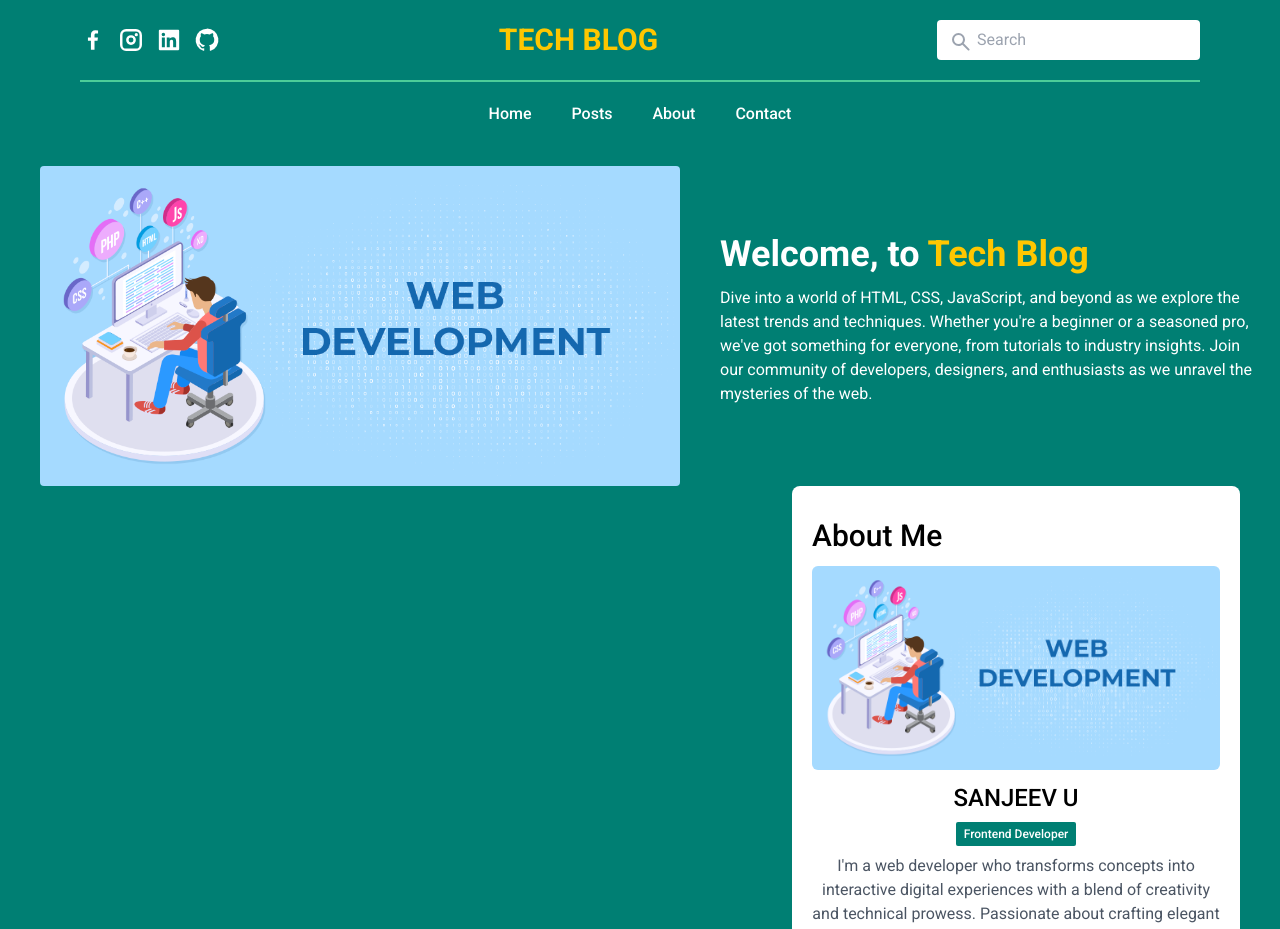
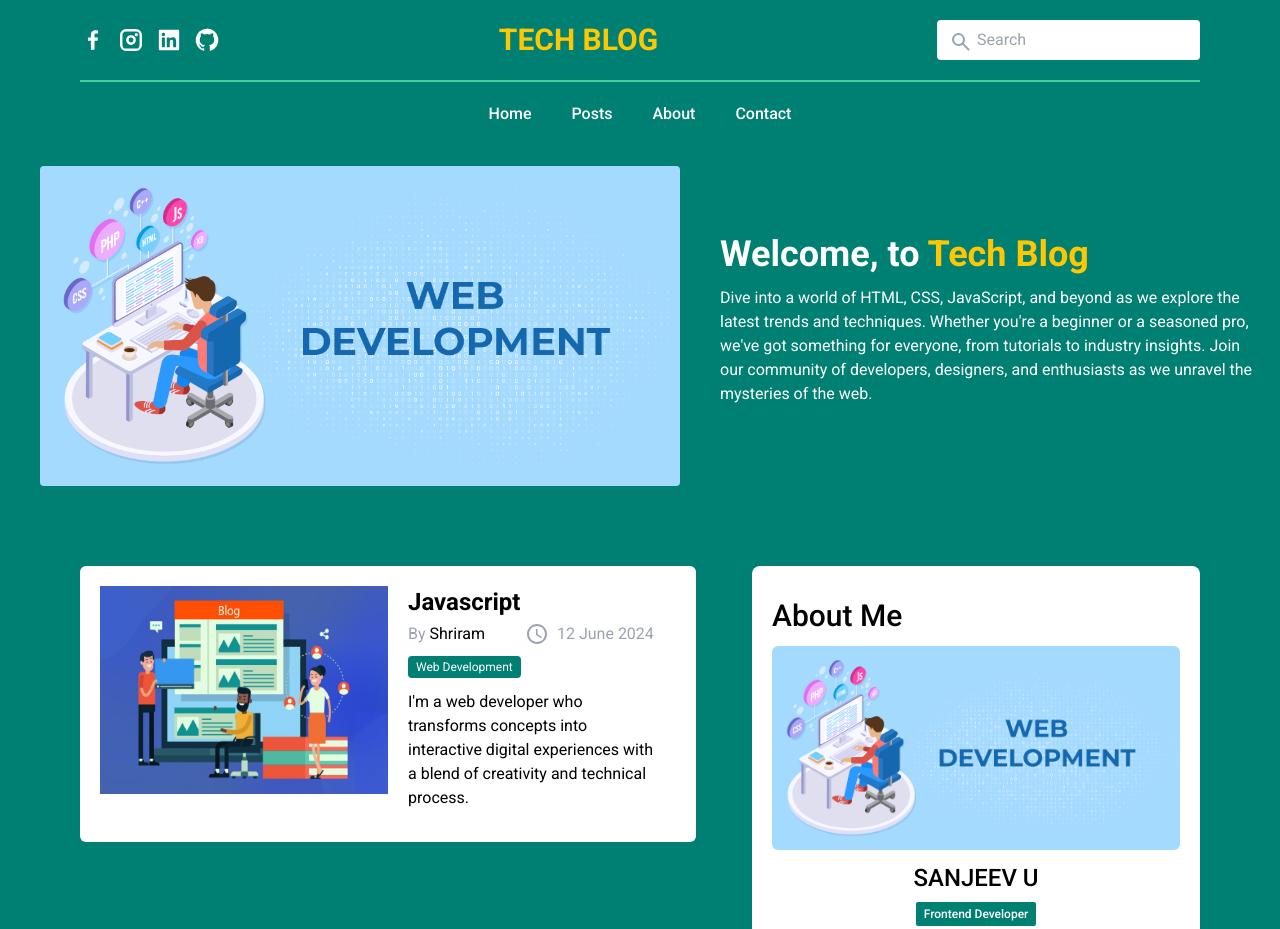
Before and after one commit to san1234100/tech-blog, a React (Vite) app: page / in a window 1280 px wide. Shown: the top 929 px of the page. Built offline with nearby package versions, Linux system fonts and the light colour scheme.

Commit message:
design: postcard

```diff
--- a/src/App.jsx
+++ b/src/App.jsx
@@ -1,6 +1,7 @@
 import AboutMe from "./components/AboutMe"
 import Hero from "./components/Hero"
 import Nav from "./components/Nav"
+import Posts from "./components/Posts"
 import TheHeader from "./components/TheHeader"
 
 function App() {
@@ -10,7 +11,11 @@ function App() {
      <div className="h-0.5 bg-lightBlue mx-20"></div>
      <Nav/>
      <Hero/>
+     <div className="mt-20 px-20 flex justify-around">
+      <Posts/>
      <AboutMe/>
+     </div>
+
     </>
   )
 }
--- a/src/components/AboutMe.jsx
+++ b/src/components/AboutMe.jsx
@@ -1,6 +1,6 @@
 const AboutMe = () => {
     return (
-        <div className="bg-white select-none p-5 rounded-lg max-w-md ms-auto me-10">
+        <div className="bg-white select-none p-5 rounded-lg max-w-md ms-auto">
              <div className="text-3xl font-medium py-3">About Me</div>
              <img src="./src/assets/images/web-development1.png" className="w-full rounded-md" alt="" />
              <h1 className="text-center text-2xl font-medium pt-3">SANJEEV U</h1>
@@ -13,7 +13,7 @@ const AboutMe = () => {
                 {/* card 1 - instagram */}
                 <div className="flex items-center space-x-3">
                    <div className="w-16 h-16 bg-[#833AB4] rounded-md text-white flex items-center justify-center">
-                   <svg xmlns="http://www.w3.org/2000/svg" width="32" height="32" viewBox="0 0 256 256" className="cursor-pointer hover:text-midyellow"><path fill="currentColor" d="M128 80a48 48 0 1 0 48 48a48.05 48.05 0 0 0-48-48m0 72a24 24 0 1 1 24-24a24 24 0 0 1-24 24m48-132H80a60.07 60.07 0 0 0-60 60v96a60.07 60.07 0 0 0 60 60h96a60.07 60.07 0 0 0 60-60V80a60.07 60.07 0 0 0-60-60m36 156a36 36 0 0 1-36 36H80a36 36 0 0 1-36-36V80a36 36 0 0 1 36-36h96a36 36 0 0 1 36 36ZM196 76a16 16 0 1 1-16-16a16 16 0 0 1 16 16"/></svg>
+                   <svg xmlns="http://www.w3.org/2000/svg" width="32" height="32" viewBox="0 0 256 256"><path fill="currentColor" d="M128 80a48 48 0 1 0 48 48a48.05 48.05 0 0 0-48-48m0 72a24 24 0 1 1 24-24a24 24 0 0 1-24 24m48-132H80a60.07 60.07 0 0 0-60 60v96a60.07 60.07 0 0 0 60 60h96a60.07 60.07 0 0 0 60-60V80a60.07 60.07 0 0 0-60-60m36 156a36 36 0 0 1-36 36H80a36 36 0 0 1-36-36V80a36 36 0 0 1 36-36h96a36 36 0 0 1 36 36ZM196 76a16 16 0 1 1-16-16a16 16 0 0 1 16 16"/></svg>
                    </div>
                    <p className="font-normal text-lg">Instagram</p>
                 </div>
@@ -26,7 +26,7 @@ const AboutMe = () => {
                   {/* card 3 - facebook */}
                   <div className="flex items-center space-x-3">
                    <div className="w-16 h-16 bg-[#1877F2] rounded-md text-white flex items-center justify-center">
-                   <svg xmlns="http://www.w3.org/2000/svg" width="32" height="32" viewBox="0 0 24 24" className="cursor-pointer hover:text-midyellow"><path fill="currentColor" d="M13.397 20.997v-8.196h2.765l.411-3.209h-3.176V7.548c0-.926.258-1.56 1.587-1.56h1.684V3.127A22.336 22.336 0 0 0 14.201 3c-2.444 0-4.122 1.492-4.122 4.231v2.355H7.332v3.209h2.753v8.202z"/></svg>
+                   <svg xmlns="http://www.w3.org/2000/svg" width="32" height="32" viewBox="0 0 24 24"><path fill="currentColor" d="M13.397 20.997v-8.196h2.765l.411-3.209h-3.176V7.548c0-.926.258-1.56 1.587-1.56h1.684V3.127A22.336 22.336 0 0 0 14.201 3c-2.444 0-4.122 1.492-4.122 4.231v2.355H7.332v3.209h2.753v8.202z"/></svg>
                    </div>
                    <p className="font-normal text-lg">Facebook</p>
                 </div>
@@ -46,7 +46,7 @@ const AboutMe = () => {
                    {/* card 6 - linkedin */}
                    <div className="flex items-center space-x-3">
                    <div className="w-16 h-16 bg-[#0077b5] rounded-md text-white flex items-center justify-center">
-                   <svg xmlns="http://www.w3.org/2000/svg" width="32" height="32" viewBox="0 0 1024 1024" className="cursor-pointer hover:text-midyellow"><path fill="currentColor" d="M880 112H144c-17.7 0-32 14.3-32 32v736c0 17.7 14.3 32 32 32h736c17.7 0 32-14.3 32-32V144c0-17.7-14.3-32-32-32M349.3 793.7H230.6V411.9h118.7zm-59.3-434a68.8 68.8 0 1 1 68.8-68.8c-.1 38-30.9 68.8-68.8 68.8m503.7 434H675.1V608c0-44.3-.8-101.2-61.7-101.2c-61.7 0-71.2 48.2-71.2 98v188.9H423.7V411.9h113.8v52.2h1.6c15.8-30 54.5-61.7 112.3-61.7c120.2 0 142.3 79.1 142.3 181.9z"/></svg>
+                   <svg xmlns="http://www.w3.org/2000/svg" width="32" height="32" viewBox="0 0 1024 1024"><path fill="currentColor" d="M880 112H144c-17.7 0-32 14.3-32 32v736c0 17.7 14.3 32 32 32h736c17.7 0 32-14.3 32-32V144c0-17.7-14.3-32-32-32M349.3 793.7H230.6V411.9h118.7zm-59.3-434a68.8 68.8 0 1 1 68.8-68.8c-.1 38-30.9 68.8-68.8 68.8m503.7 434H675.1V608c0-44.3-.8-101.2-61.7-101.2c-61.7 0-71.2 48.2-71.2 98v188.9H423.7V411.9h113.8v52.2h1.6c15.8-30 54.5-61.7 112.3-61.7c120.2 0 142.3 79.1 142.3 181.9z"/></svg>
 
                    </div>
                    <p className="font-normal text-lg">Linkedin</p>
--- /dev/null
+++ b/src/components/PostCard.jsx
@@ -0,0 +1,23 @@
+const PostCard = ({title='Web Development',author='Unknown',date,desc,img="./src/assets/images/pic9.jpg"}) => {
+    return (
+        <div className="bg-white p-5 rounded-md flex select-none">
+        <img src={img} className=" w-72 h-52" alt="" />
+        <div className="px-5">
+          <h4 className="font-semibold text-2xl">{title}</h4>
+        <div className="mt-1 mb-2 space-x-10 flex items-center">
+        <p className="text-gray-400">By <span className="text-black">{author}</span></p>
+          <div className="flex items-center space-x-2 text-gray-400">
+          <svg xmlns="http://www.w3.org/2000/svg" width="24" height="24" viewBox="0 0 24 24"><path fill="currentColor" d="M11.99 2C6.47 2 2 6.48 2 12s4.47 10 9.99 10C17.52 22 22 17.52 22 12S17.52 2 11.99 2M12 20c-4.42 0-8-3.58-8-8s3.58-8 8-8s8 3.58 8 8s-3.58 8-8 8"/><path fill="currentColor" d="M12.5 7H11v6l5.25 3.15l.75-1.23l-4.5-2.67z"/></svg>
+          <p>{date}</p>
+          </div>
+        </div>
+        <span className="text-xs bg-darkBlue text-white px-2 py-1 rounded">Web Development</span>
+         <p className="py-3">
+         {desc}
+         </p>
+        </div>
+      </div>
+     );
+}
+
+export default PostCard;
--- /dev/null
+++ b/src/components/Posts.jsx
@@ -0,0 +1,24 @@
+import PostCard from "./PostCard";
+
+const Posts = () => {
+    const postdata={
+        title:"Javascript",
+        author:"Shriram",
+        date:"12 June 2024",
+        desc:"I'm a web developer who transforms concepts into interactive digital experiences with a blend of creativity and technical process.",
+        img:"./src/assets/images/pic1.jpg"
+    }
+    return (
+        <div className="w-full me-14">
+          <PostCard
+          title={postdata.title}
+          author={postdata.author}
+          date={postdata.date}
+          desc={postdata.desc}
+          img={postdata.img}
+          />
+        </div>
+     );
+}
+
+export default Posts;
```
